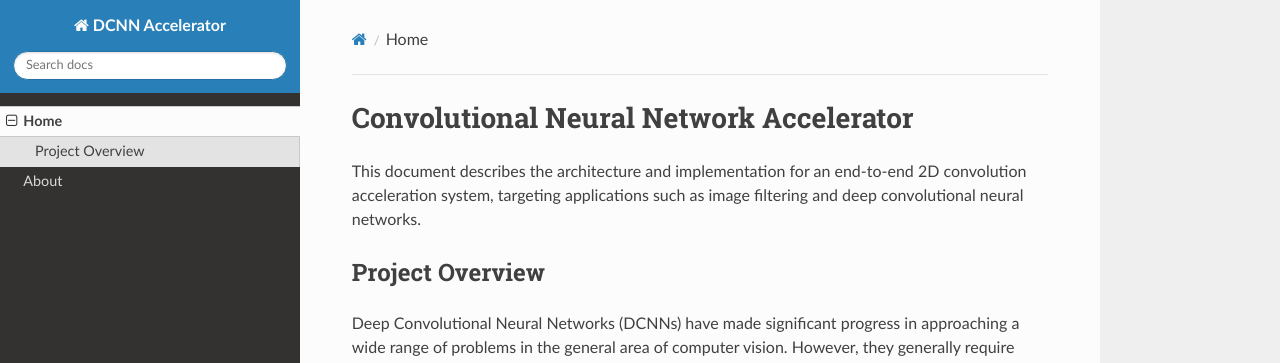
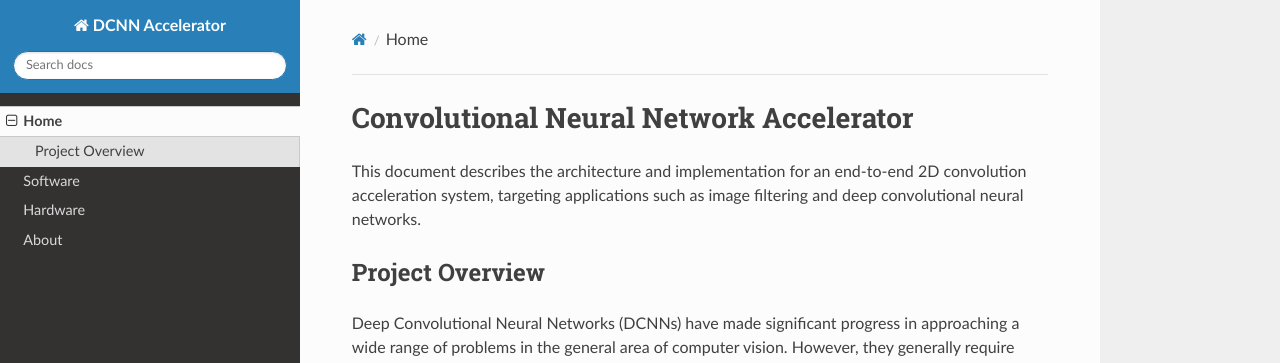
Before and after one commit to DCNN-Accelerator/docs, an MkDocs documentation site: the page built from docs/index.md, in a window 1280 px wide. Shown: the top 363 px of the page. Built offline with MkDocs 1.6.1, drawn with Linux system fonts in a browser that asks for light colours; nearby versions of some CDN libraries.

Commit message:
Update mkdocs.yml

```diff
--- a/mkdocs.yml
+++ b/mkdocs.yml
@@ -1,7 +1,10 @@
 site_name: DCNN Accelerator
 nav:
     - Home: index.md
+    - Software: software.md
+    - Hardware: hardware.md
     - About: about.md
+
 theme:
     name: readthedocs
     highlightjs: true
```
